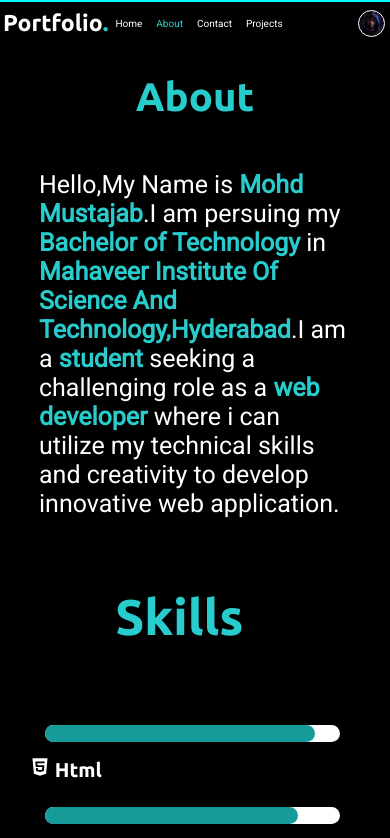
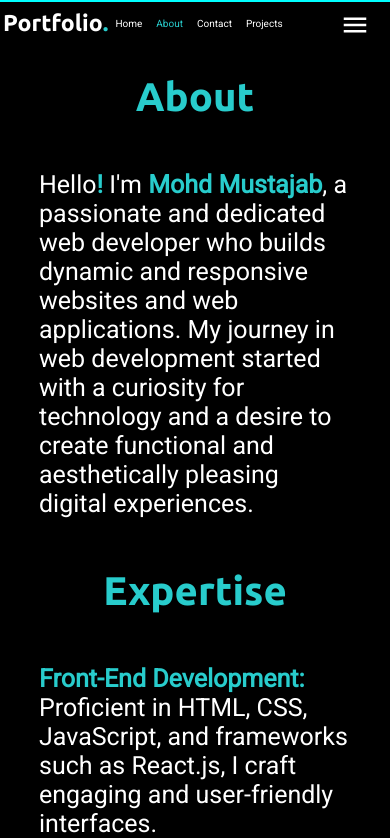
Before and after one commit to mohd-mustajab/Portfolio-react, a React (Vite) app: page /about in a window 390 px wide. Shown: the top 838 px of the page. Built offline with nearby package versions, Linux system fonts and the light colour scheme.

Commit message:
About changes

```diff
--- a/src/components/About.css
+++ b/src/components/About.css
@@ -1,5 +1,5 @@
 .container{
-    height: 200vh;
+    height: 265vh;
 }
 .heading{
     margin-top: 20px;
--- a/src/components/About.jsx
+++ b/src/components/About.jsx
@@ -16,7 +16,11 @@ const About = () => {
       <Navbar />
       <div className="container">
         <div className="heading">About</div>
-        <div className="description">Hello,My Name is <b>Mohd Mustajab</b>.I am persuing my <b>Bachelor of Technology</b> in <b>Mahaveer Institute Of Science And Technology,Hyderabad</b>.I am a <b>student</b> seeking a challenging role as a <b>web developer </b>where i can utilize my technical skills and creativity to develop innovative web application.
+        <div className="description">Hello<b>!</b> I'm <b>Mohd Mustajab</b>, a passionate and dedicated web developer who builds dynamic and responsive websites and web applications. My journey in web development started with a curiosity for technology and a desire to create functional and aesthetically pleasing digital experiences.
+        </div>
+        <div className="heading">Expertise</div>
+        <div className="description">
+        <b>Front-End Development:</b> Proficient in HTML, CSS, JavaScript, and frameworks such as React.js, I craft engaging and user-friendly interfaces. <br /><b>Back-End Development:</b> Skilled in Node.js, Express, and databases like MongoDB and SQL and APIs. <br /><b>Full-Stack Development:</b> Combining my front-end and back-end skills, I deliver comprehensive solutions that meet both user needs and business objectives. <br /><b>Responsive Design:</b> Ensuring that websites look great and work seamlessly on all devices is a priority in my projects.
         </div>
           <div className="heading2">Skills</div>
           <div className="skills">
--- a/src/components/Navbar.css
+++ b/src/components/Navbar.css
@@ -53,17 +53,13 @@
 .name b {
     color: rgb(40, 204, 204);
 }
-.profile{
+#profile{
     position: absolute;
     right: 20px;
-    height: 50px;
-    width: 50px;
-    border-radius: 50%;
-   background-image: url(Assets/myphoto.jpg);
-   background-size: cover;
-   margin-top: 5px;
-   border: 0.2px solid white;
+    top: 10px;
    cursor: pointer;
+   font-size: 30px;
+   display: none;
 }
 @media (min-width:300px) and (max-width:600px) {
     .nav {
@@ -79,10 +75,17 @@
         font-size: 10px;
         margin: 7px;
     }
-    .profile{
-        height: 25px;
-        width: 25px;
-        right: 5px;
-        margin-top: 0px;
+  #profile{
+    display: flex;
+  }
+  .sidebar{
+    height: 50vh;
+    width: 40vw;
+    position: fixed;
+    right: 0px;
+    background-color: rgba(255, 255, 255, 0.287);
+    display: flex;
+    flex-direction: column;
+    z-index: 999;
+  }
     }
-    }
--- a/src/components/Navbar.jsx
+++ b/src/components/Navbar.jsx
@@ -1,8 +1,15 @@
 import React from 'react'
 import "./Navbar.css"
 import { NavLink } from 'react-router-dom'
+import { IoMdMenu } from "react-icons/io";
 
 const Navbar = () => {
+  // const Opensidebar=()=>{
+  // let OpenSB=document.getElementById('profile');
+  // let sidebar=document.getElementById('sidebar');
+  // OpenSB.style.display="none"
+  // sidebar.style.display="flex";
+  // }
   return (
     <>
       <div id='loader'></div>
@@ -16,7 +23,9 @@ const Navbar = () => {
           <NavLink className={(e) => { return e.isActive ? "Linkcolor" : "" }} to="/Contact"><li>Contact</li></NavLink>
           <NavLink className={(e) => { return e.isActive ? "Linkcolor" : "" }} to="/Project"><li>Projects</li></NavLink>
         </ul>
-        <div className="profile"></div>
+        <div id="profile"><IoMdMenu /></div>
+        <div id="sidebar">
+        </div>
       </nav>
     </>
   )
```
